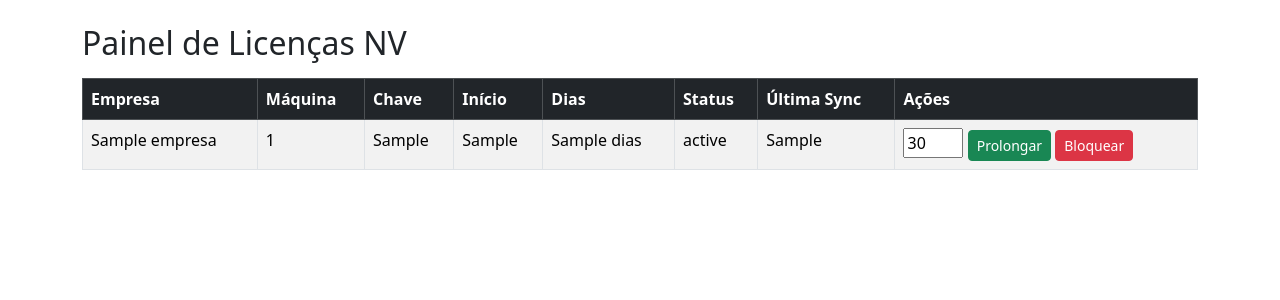
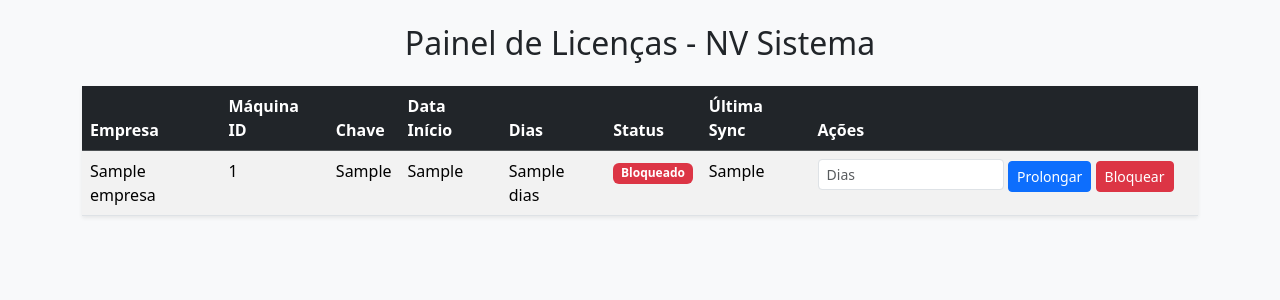
Before and after one commit to servidor879909499/servidor_licencas, a Flask app: page / in a window 1280 px wide. Shown: the top 300 px of the page. Run offline with Flask 3, Linux system fonts and the light colour scheme; a database or web service that is not in the repository returns one stand-in record (values such as "Sample title"); some libraries are stand-ins or nearby versions.

Commit message:
Update painel.html

```diff
--- a/templates/painel.html
+++ b/templates/painel.html
@@ -5,16 +5,16 @@
     <title>Painel de Licenças NV Sistema</title>
     <link href="https://cdn.jsdelivr.net/npm/bootstrap@5.3.2/dist/css/bootstrap.min.css" rel="stylesheet">
 </head>
-<body>
+<body class="bg-light">
 <div class="container mt-4">
-    <h2>Painel de Licenças NV</h2>
-    <table class="table table-striped table-bordered mt-3">
+    <h2 class="text-center mb-4">Painel de Licenças - NV Sistema</h2>
+    <table class="table table-striped table-hover shadow-sm">
         <thead class="table-dark">
             <tr>
                 <th>Empresa</th>
-                <th>Máquina</th>
+                <th>Máquina ID</th>
                 <th>Chave</th>
-                <th>Início</th>
+                <th>Data Início</th>
                 <th>Dias</th>
                 <th>Status</th>
                 <th>Última Sync</th>
@@ -22,22 +22,28 @@
             </tr>
         </thead>
         <tbody>
-            {% for cliente in clientes %}
+            {% for c in clientes %}
             <tr>
-                <td>{{ cliente[1] }}</td>
-                <td>{{ cliente[2] }}</td>
-                <td>{{ cliente[3] }}</td>
-                <td>{{ cliente[4] }}</td>
-                <td>{{ cliente[5] }}</td>
-                <td>{{ cliente[6] }}</td>
-                <td>{{ cliente[7] }}</td>
+                <td>{{ c[1] }}</td>
+                <td>{{ c[2] }}</td>
+                <td>{{ c[3] }}</td>
+                <td>{{ c[4] }}</td>
+                <td>{{ c[5] }}</td>
                 <td>
-                    <form action="{{ url_for('prolongar', cliente_id=cliente[0]) }}" method="post" style="display:inline-block">
-                        <input type="number" name="dias" value="30" min="1" style="width:60px">
-                        <button class="btn btn-success btn-sm">Prolongar</button>
+                    {% if c[6] == 'ativo' %}
+                        <span class="badge bg-success">Ativo</span>
+                    {% else %}
+                        <span class="badge bg-danger">Bloqueado</span>
+                    {% endif %}
+                </td>
+                <td>{{ c[7] }}</td>
+                <td>
+                    <form action="{{ url_for('prolongar', cliente_id=c[0]) }}" method="POST" class="d-inline">
+                        <input type="number" name="dias" placeholder="Dias" class="form-control form-control-sm d-inline w-50" required>
+                        <button class="btn btn-sm btn-primary">Prolongar</button>
                     </form>
-                    <form action="{{ url_for('bloquear', cliente_id=cliente[0]) }}" method="post" style="display:inline-block">
-                        <button class="btn btn-danger btn-sm">Bloquear</button>
+                    <form action="{{ url_for('bloquear', cliente_id=c[0]) }}" method="POST" class="d-inline">
+                        <button class="btn btn-sm btn-danger">Bloquear</button>
                     </form>
                 </td>
             </tr>
```
